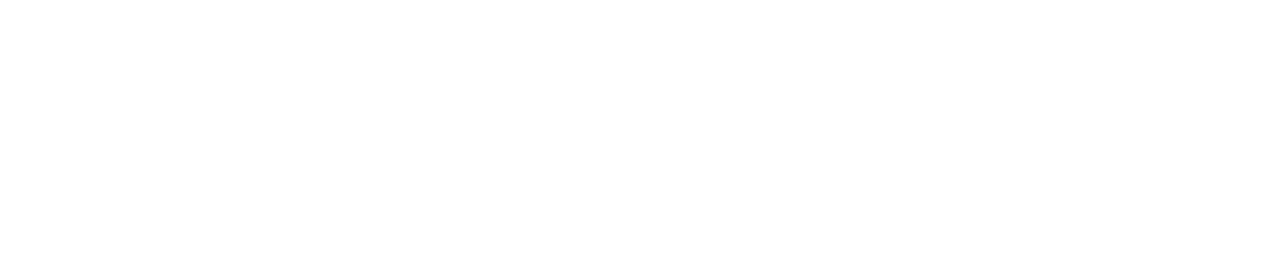
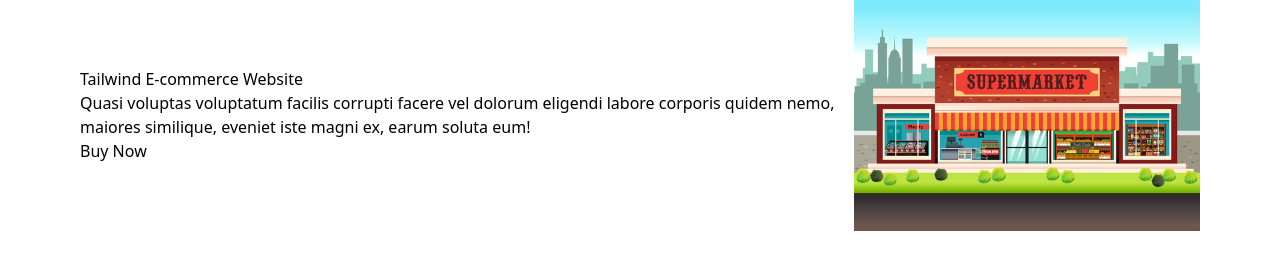
Before and after one commit to Joel-Utpal-Halder/10.T_CSS-Project-Ecommerce_Website, a plain HTML site: page index.html in a window 1280 px wide. Drawn offline with nearby package versions, Linux system fonts and the light colour scheme.

Commit message:
Header part in progress

```diff
--- a/index.html
+++ b/index.html
@@ -7,8 +7,21 @@
     <link rel="stylesheet" href="css/style.css" />
     <title>T CSS : E-commerce Website</title>
   </head>
-  <body>
-
+  <body class="mx-20">
+    <div class="container">
+      <div class="flex justify-between items-center md:flex-nowrap flex-wrap">
+        <div class="">
+          <h1>Tailwind E-commerce Website</h1>
+          <p>
+            Quasi voluptas voluptatum facilis corrupti facere vel dolorum
+            eligendi labore corporis quidem nemo, maiores similique, eveniet
+            iste magni ex, earum soluta eum!
+          </p>
+          <button>Buy Now</button>
+        </div>
+        <div class="mx-auto"><img class="w-full" src="img/shop.jpg" alt="Shop Image" /></div>
+      </div>
+    </div>
 
     <!-- Link with Tailwind CSS CDN; from Tailwind CSS Website-> 'installation'-> 'Play CDN'-> copy and paste the below link -->
     <script src="https://cdn.tailwindcss.com"></script>
```
Also changed, not shown: img/shop.jpg (added).
